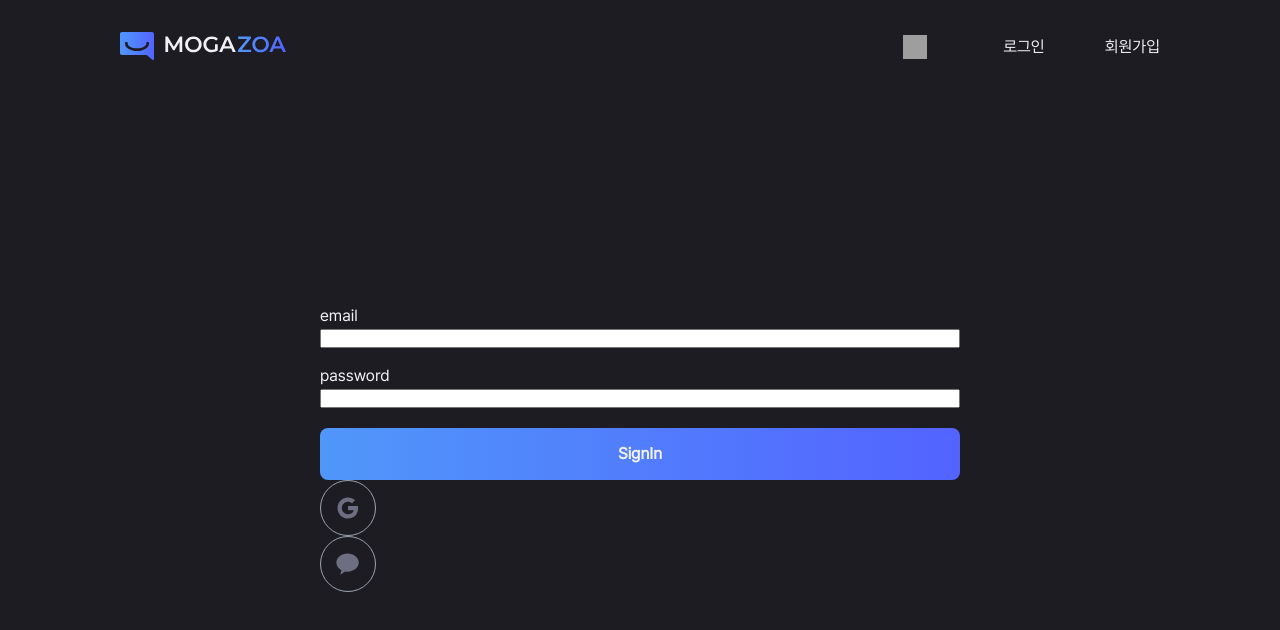
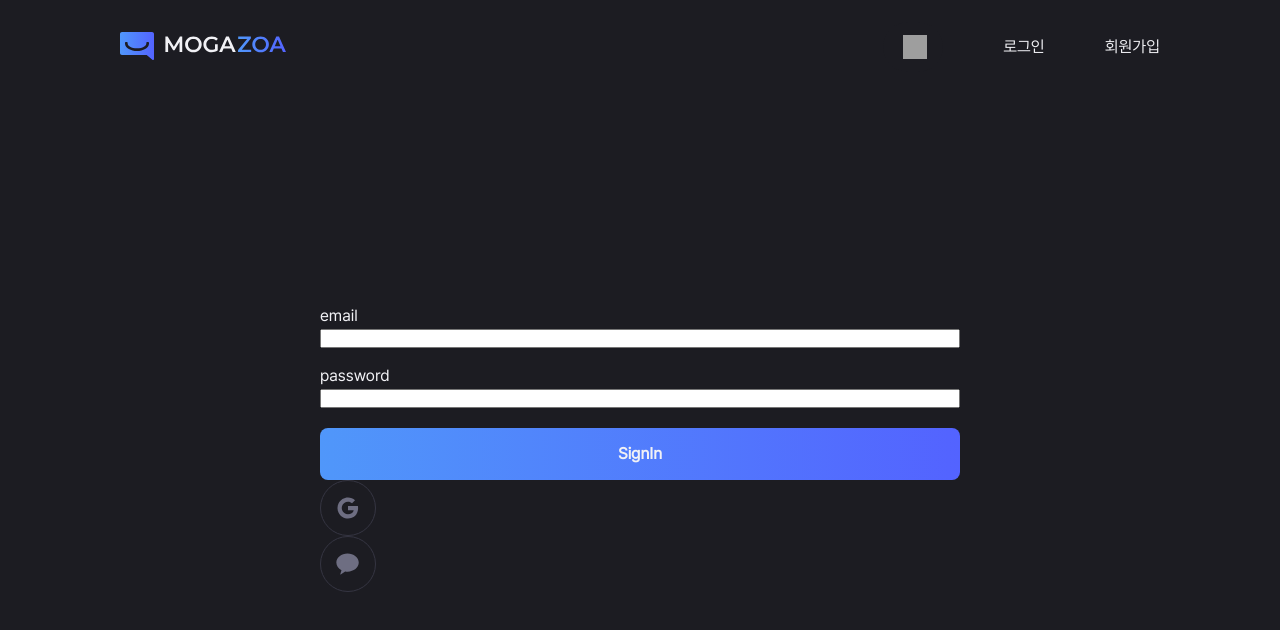
Before and after one commit to yeeZinu/mogazoa, a Next.js app: page /signin in a window 1280 px wide. Shown: the top 630 px of the page. Built offline with nearby package versions, Linux system fonts and the light colour scheme; no server answers; grey boxes are pictures that could not be loaded.

Commit message:
fix: sns 로그인 버튼 border 컬러 수정

```diff
--- a/src/app/(auth)/signin/_components/OauthSignInButton/OauthSignInButton.module.scss
+++ b/src/app/(auth)/signin/_components/OauthSignInButton/OauthSignInButton.module.scss
@@ -8,5 +8,5 @@
   align-items: center;
   @include rounded-full;
   background-color: transparent;
-  border: 1px solid $gray-100;
+  border: 1px solid $gray-300;
 }
```
